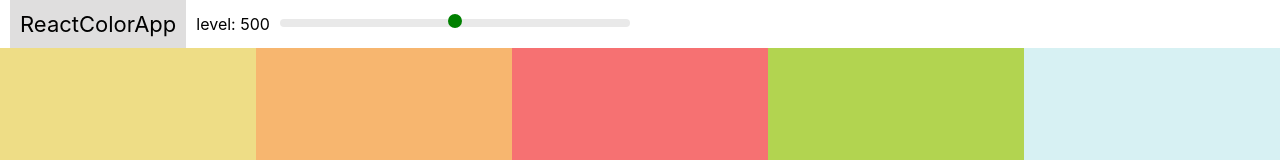
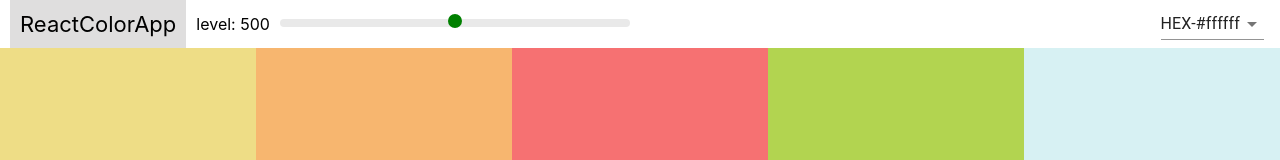
Before and after one commit to ozbo1973/color-app, a React (Create React App) app: page / in a window 1280 px wide. Shown: the top 160 px of the page. Built offline with nearby package versions, Linux system fonts and the light colour scheme.

Commit message:
Add Snackbar and style select.

```diff
--- a/package.json
+++ b/package.json
@@ -3,6 +3,8 @@
   "version": "0.1.0",
   "private": true,
   "dependencies": {
+    "@material-ui/core": "^4.2.0",
+    "@material-ui/icons": "^4.2.1",
     "axios": "^0.19.0",
     "chroma-js": "^2.0.4",
     "rc-slider": "^8.6.13",
--- a/src/components/ColorBox.js
+++ b/src/components/ColorBox.js
@@ -12,18 +12,18 @@ export default class ColorBox extends Component {
   };
 
   render() {
-    const { hex, name } = this.props;
+    const { background, name } = this.props;
     const { copied } = this.state;
     return (
-      <CopyToClipboard text={hex} onCopy={this.handleCopy}>
-        <div className="ColorBox" style={{ backgroundColor: hex }}>
+      <CopyToClipboard text={background} onCopy={this.handleCopy}>
+        <div className="ColorBox" style={{ backgroundColor: background }}>
           <div
             className={`copy-color-box ${copied && "show"}`}
-            style={{ backgroundColor: hex }}
+            style={{ backgroundColor: background }}
           />
           <div className={`copy-msg ${copied && "show"}`}>
             <h1>copied!!</h1>
-            <p>{name}</p>
+            <p>{`${name}: ${background}`}</p>
           </div>
           <div className="copy-content">
             <div className="ColorBox-content">
--- a/src/components/Navbar.js
+++ b/src/components/Navbar.js
@@ -1,9 +1,26 @@
-import React from "react";
+import React, { Component } from "react";
 import Slider from "rc-slider";
+import { Select, MenuItem, Snackbar, IconButton } from "@material-ui/core";
+import CloseIcon from "@material-ui/icons/Close";
+
 import "rc-slider/assets/index.css";
 import "../styles/Navbar.css";
 
-export default function Navbar({ level, handleSlider }) {
+export default class Navbar extends Component {
+  state = { format: "hex", open: false };
+
+  onFormatChange = e => {
+    this.setState({ format: e.target.value, open: true });
+    this.props.handleFormatChange(e.target.value);
+  };
+
+  handleOnClose = () => {
+    this.setState({ open: false });
+  };
+
+  render() {
+    const { level, handleSlider } = this.props;
+    const { format, open } = this.state;
     return (
       <header className="Navbar">
         <div className="logo">
@@ -21,6 +38,34 @@ export default function Navbar({ level, handleSlider }) {
             />
           </div>
         </div>
+        <div className="select-container">
+          <Select value={format} onChange={this.onFormatChange}>
+            <MenuItem value="hex">HEX-#ffffff</MenuItem>
+            <MenuItem value="rgb">RGB-rgb(255,255,255)</MenuItem>
+            <MenuItem value="rgba">RGBA-rgba(255,255,255,1.0)</MenuItem>
+          </Select>
+        </div>
+        <Snackbar
+          open={open}
+          anchorOrigin={{ vertical: "bottom", horizontal: "left" }}
+          message={
+            <span id="message-id">{`Format now ${format.toUpperCase()}`}</span>
+          }
+          ContentProps={{ "aria-describedby": "message-id" }}
+          autoHideDuration={3000}
+          onClose={this.handleOnClose}
+          action={
+            <IconButton
+              onClick={this.handleOnClose}
+              key="close"
+              aria-label="Close"
+              color="inherit"
+            >
+              <CloseIcon />
+            </IconButton>
+          }
+        />
       </header>
     );
   }
+}
--- a/src/components/Palette.js
+++ b/src/components/Palette.js
@@ -5,23 +5,31 @@ import Navbar from "./Navbar";
 import "../styles/Palette.css";
 
 export default class Palette extends Component {
-  state = { level: 500 };
+  state = { level: 500, format: "hex" };
 
   handleSlider = level => {
     this.setState({ level });
   };
 
-  displayColorBoxes = () =>
+  handleFormatChange = val => {
+    this.setState({ format: val });
+  };
+
+  displayColorBoxes = format =>
     this.props.palette.colors[this.state.level].map(color => (
-      <ColorBox {...color} />
+      <ColorBox background={color[format]} name={color.name} />
     ));
 
   render() {
-    const { level } = this.state;
+    const { level, format } = this.state;
     return (
       <div className="Palette">
-        <Navbar level={level} handleSlider={this.handleSlider} />
-        <div className="Palette-colors">{this.displayColorBoxes()}</div>
+        <Navbar
+          level={level}
+          handleSlider={this.handleSlider}
+          handleFormatChange={this.handleFormatChange}
+        />
+        <div className="Palette-colors">{this.displayColorBoxes(format)}</div>
         {/* footer goes here */}
       </div>
     );
--- a/src/styles/Navbar.css
+++ b/src/styles/Navbar.css
@@ -48,3 +48,8 @@
   border: 2px solid green;
   box-shadow: none;
 }
+
+.select-container {
+  margin-left: auto;
+  margin-right: 1rem;
+}
```
Also changed, not shown: 1 other file (tests, documents, lock files or other folders). Lines whose indentation alone changed are shown as unchanged.
